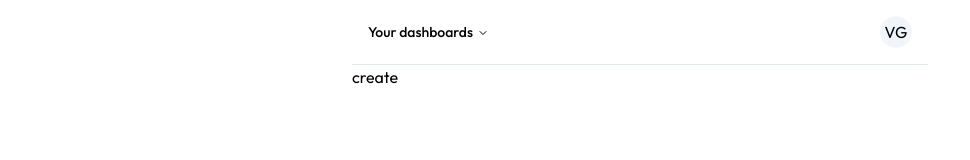
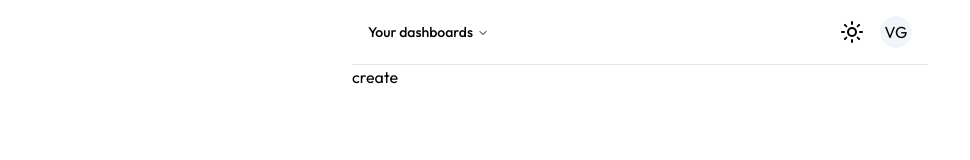
Before and after one commit to galfrevn/habitual, a Next.js app: page /habits/create in a window 1280 px wide. Shown: the top 160 px of the page, without its empty margins (0-970 px from the left). Built offline with nearby package versions, Linux system fonts and the light colour scheme; no server answers.

Commit message:
Fixing darkmode styles in navigation bar

```diff
--- a/components/layout/header/index.tsx
+++ b/components/layout/header/index.tsx
@@ -1,12 +1,19 @@
-import React from 'react';
+import { ThemeSwitcher } from 'components/home/theme-switcher';
 import { Navigation } from 'components/layout/header/navigation';
 import { Profile } from 'components/layout/header/profile';
+import { useRouter } from 'next/router';
+
+const bannedRoutes = ['/auth'];
 
 export function Header() {
+  const { pathname } = useRouter();
+  if (bannedRoutes.includes(pathname)) return null;
+
   return (
-    <header className='sticky top-0 z-40 w-full border-b border-b-slate-200 bg-white dark:border-b-neutral-700 dark:bg-neutral-900/80'>
+    <header className='sticky top-0 z-40 w-full border-b border-b-neutral-200 bg-white dark:border-b-neutral-700 dark:bg-neutral-900/80'>
       <div className='container flex h-16 items-center'>
         <Navigation />
+        <ThemeSwitcher />
         <Profile />
       </div>
     </header>
--- a/components/ui/navbar.tsx
+++ b/components/ui/navbar.tsx
@@ -41,7 +41,7 @@ NavigationMenuList.displayName = NavigationMenuPrimitive.List.displayName;
 const NavigationMenuItem = NavigationMenuPrimitive.Item;
 
 const navigationMenuTriggerStyle = cva(
-  'inline-flex items-center justify-center rounded-md text-sm font-medium transition-colors focus:outline-none focus:bg-slate-100 disabled:opacity-50 dark:focus:bg-slate-800 disabled:pointer-events-none bg-transparent hover:bg-slate-100 dark:hover:bg-slate-800 dark:text-slate-100 dark:hover:text-slate-100 data-[state=open]:bg-slate-50 dark:data-[state=open]:bg-slate-800 h-10 py-2 px-4 group w-max'
+  'inline-flex items-center justify-center rounded-md text-sm font-medium transition-colors focus:outline-none focus:bg-neutral-100 disabled:opacity-50 dark:focus:bg-neutral-800 disabled:pointer-events-none bg-transparent hover:bg-neutral-100 dark:hover:bg-neutral-800 dark:text-neutral-100 dark:hover:text-neutral-100 data-[state=open]:bg-neutral-50 dark:data-[state=open]:bg-neutral-800 h-10 py-2 px-4 group w-max'
 );
 
 const NavigationMenuTrigger = React.forwardRef<
@@ -83,10 +83,14 @@ const NavigationMenuViewport = React.forwardRef<
   React.ElementRef<typeof NavigationMenuPrimitive.Viewport>,
   React.ComponentPropsWithoutRef<typeof NavigationMenuPrimitive.Viewport>
 >(({ className, ...props }, ref) => (
-  <div className={cn('absolute left-0 top-full flex justify-center w-screen sm:w-[25rem] md:w-[31rem]')}>
+  <div
+    className={cn(
+      'absolute left-0 top-full flex justify-center w-screen sm:w-[25rem] md:w-[31rem]'
+    )}
+  >
     <NavigationMenuPrimitive.Viewport
       className={cn(
-        'origin-top-center relative mt-1.5 h-[var(--radix-navigation-menu-viewport-height)] w-full overflow-hidden rounded-md border border-slate-200 bg-white shadow-lg data-[state=open]:animate-in data-[state=closed]:animate-out data-[state=open]:zoom-in-90 data-[state=closed]:zoom-out-95 dark:border-slate-700 dark:bg-slate-800 md:w-[var(--radix-navigation-menu-viewport-width)]',
+        'origin-top-center relative mt-1.5 h-[var(--radix-navigation-menu-viewport-height)] w-full overflow-hidden rounded-md border border-neutral-200 bg-white shadow-lg data-[state=open]:animate-in data-[state=closed]:animate-out data-[state=open]:zoom-in-90 data-[state=closed]:zoom-out-95 dark:border-neutral-800 dark:bg-neutral-900 md:w-[var(--radix-navigation-menu-viewport-width)]',
         className
       )}
       ref={ref}
@@ -109,7 +113,7 @@ const NavigationMenuIndicator = React.forwardRef<
     )}
     {...props}
   >
-    <div className='relative top-[60%] h-2 w-2 rotate-45 rounded-tl-sm bg-slate-200 shadow-md dark:bg-slate-800' />
+    <div className='relative top-[60%] h-2 w-2 rotate-45 rounded-tl-sm bg-neutral-200 shadow-md dark:bg-neutral-800' />
   </NavigationMenuPrimitive.Indicator>
 ));
 NavigationMenuIndicator.displayName =
```
